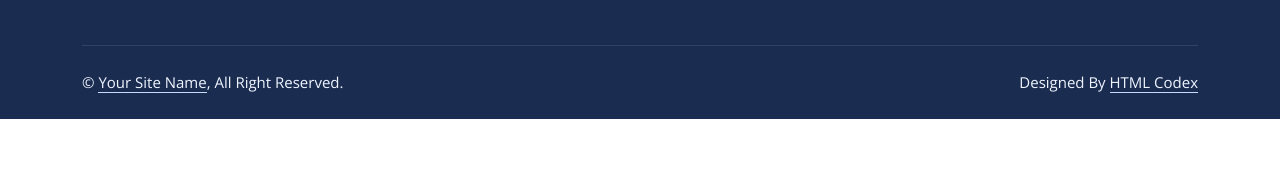
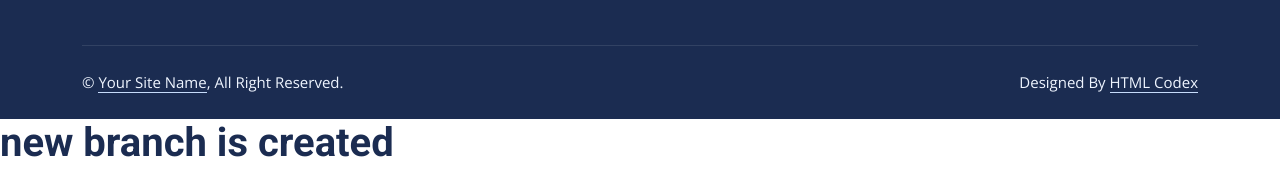
Before and after one commit to masskalauni/Clinic, a plain HTML site: page testimonial.html in a window 1280 px wide. Shown: the part 1386-1561 px from the top of the page. Before the commit the page ends 1505 px from the top, so only its background shows below. Drawn offline with nearby package versions, Linux system fonts and the light colour scheme.

Commit message:
new branch is created

```diff
--- a/testimonial.html
+++ b/testimonial.html
@@ -234,6 +234,7 @@
 
     <!-- Template Javascript -->
     <script src="js/main.js"></script>
+    <h1>new branch is created</h1>
 </body>
 
 </html>
```
